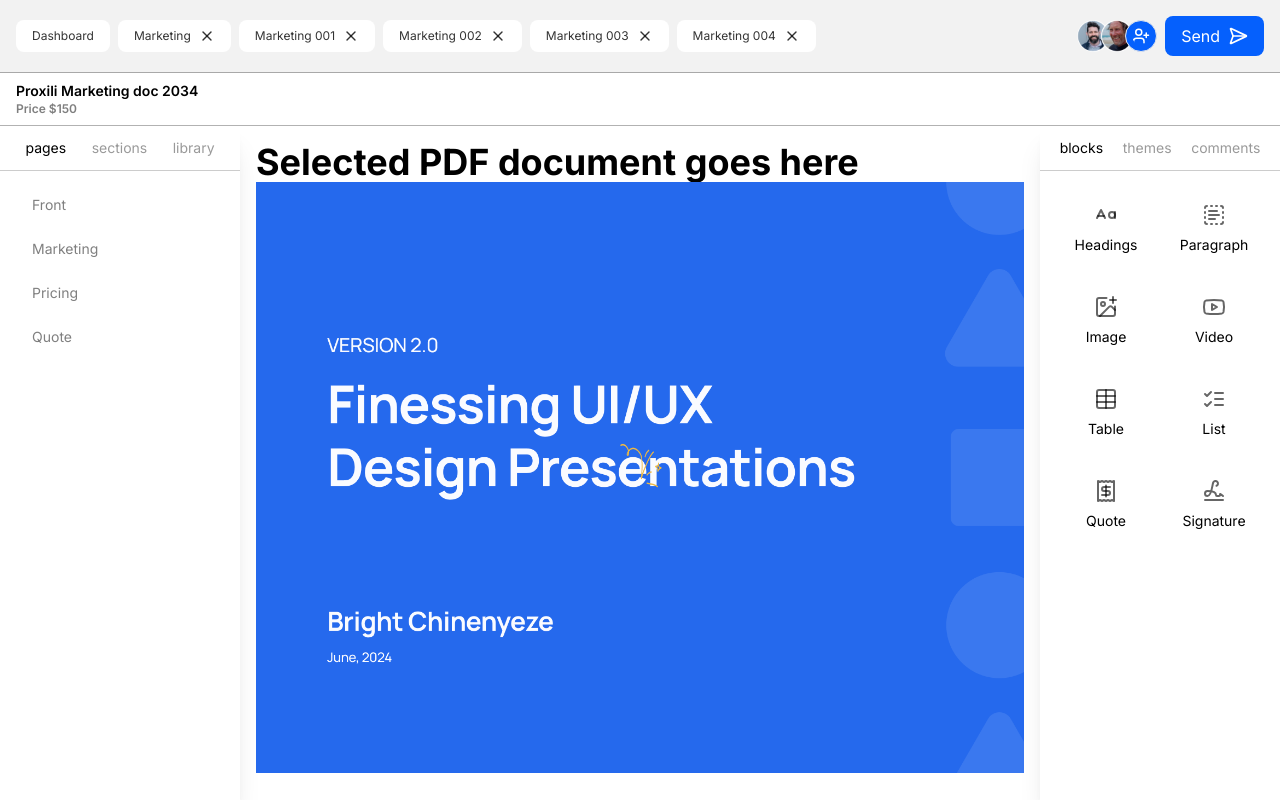
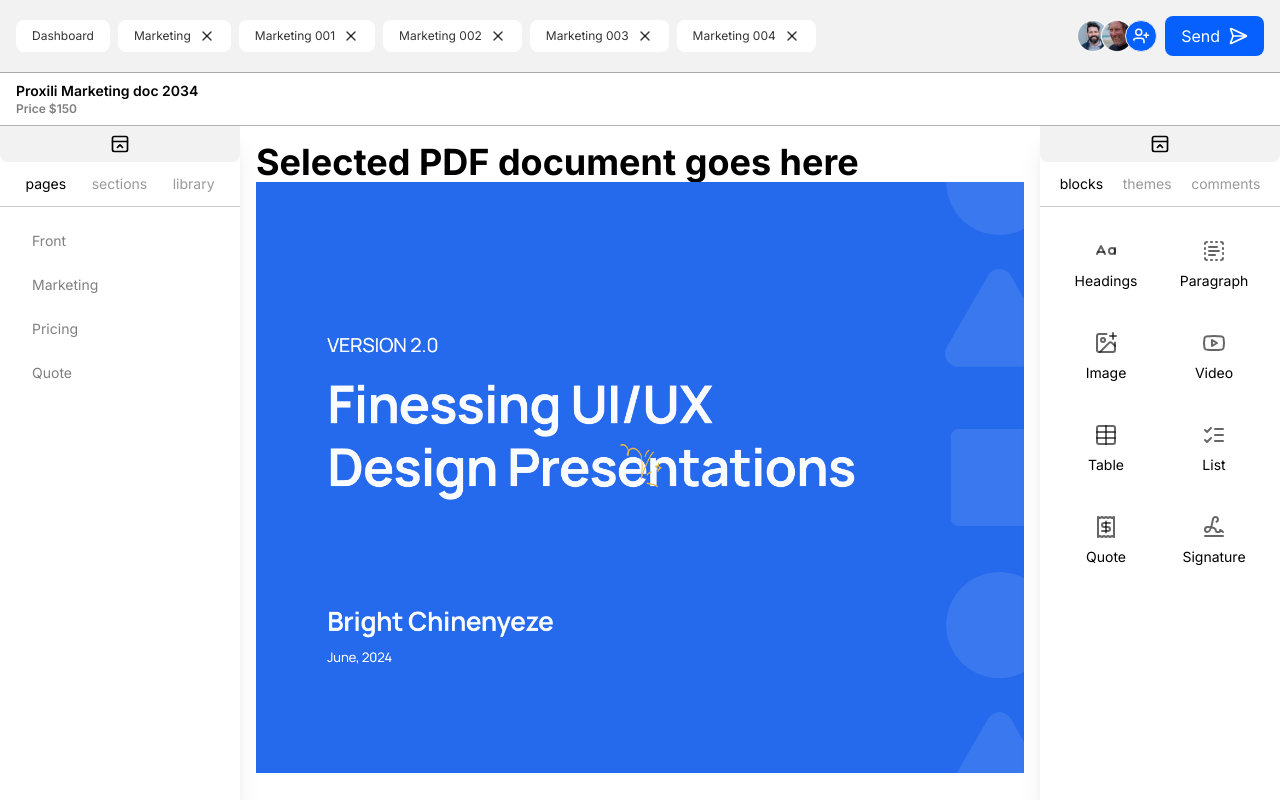
Before and after one commit to mshahid538/esign-mgt, a Next.js app: page /dashboard/editor in a window 1280 px wide. Built offline with nearby package versions, Linux system fonts and the light colour scheme.

Commit message:
faet: added panels toggle

```diff
--- a/src/app/dashboard/editor/page.jsx
+++ b/src/app/dashboard/editor/page.jsx
@@ -1,21 +1,9 @@
-import EditorLeftPanel from "@/components/layouts/editorLeftPanel";
-import EditorRightPanel from "@/components/layouts/editorRightPanel";
-import EditorTopPanel from "@/components/layouts/editorTopPanel";
-import pdfSampleImage from "@/../public/images/pdf-example.png";
-import Image from "next/image";
+import Editor from "@/components/layouts/editor";
 
 export default function page() {
   return (
     <main className="flex flex-col h-full overflow-hidden">
-      <EditorTopPanel />
-      <div className="flex flex-1 h-full overflow-auto">
-        <EditorLeftPanel />
-        <div className="flex-1 p-4 overflow-scroll">
-          <h3>Selected PDF document goes here</h3>
-          <Image src={pdfSampleImage} alt="" />
-        </div>
-        <EditorRightPanel />
-      </div>
+      <Editor />
     </main>
   );
 }
--- a/src/app/globals.css
+++ b/src/app/globals.css
@@ -7,22 +7,22 @@
     @apply no-underline relative after:w-full after:h-[3px] after:scale-x-110 after:border-white after:border-[1px] after:bg-red-400 after:content-[''] after:absolute after:top-1/2 after:-translate-y-1/2 after:left-0 after:-rotate-12;
   }
   h1 {
-    @apply font-bold text-4xl md:text-5xl lg:text-6xl 2xl:text-7xl;
+    @apply text-4xl font-bold md:text-5xl lg:text-6xl 2xl:text-7xl;
   }
   h2 {
-    @apply font-bold text-3xl md:text-4xl lg:text-5xl 2xl:text-6xl;
+    @apply text-3xl font-bold md:text-4xl lg:text-5xl 2xl:text-6xl;
   }
   h3 {
-    @apply font-bold text-2xl md:text-3xl lg:text-4xl 2xl:text-5xl;
+    @apply text-2xl font-bold md:text-3xl lg:text-4xl 2xl:text-5xl;
   }
   h4 {
-    @apply font-bold text-xl md:text-2xl lg:text-3xl 2xl:text-4xl;
+    @apply text-xl font-bold md:text-2xl lg:text-3xl 2xl:text-4xl;
   }
   h5 {
-    @apply font-bold text-lg md:text-xl lg:text-2xl 2xl:text-3xl;
+    @apply text-lg font-bold md:text-xl lg:text-2xl 2xl:text-3xl;
   }
   h6 {
-    @apply font-bold text-base md:text-lg lg:text-xl xl:text-2xl;
+    @apply text-base font-bold md:text-lg lg:text-xl xl:text-2xl;
   }
   p {
     @apply text-base lg:text-lg 2xl:text-xl;
@@ -116,30 +116,30 @@
 @layer components {
   input,
   select {
-    @apply rounded-lg w-full p-2 px-4 bg-light text-dark/80 accent-primary;
+    @apply w-full rounded-lg bg-light p-2 px-4 text-dark/80 accent-primary;
   }
   .btn {
-    @apply whitespace-nowrap select-none cursor-pointer transition-transform hover:scale-105 disabled:hover:scale-100 disabled:bg-dark/50 disabled:cursor-not-allowed rounded-lg p-2 px-4 disabled:text-light;
+    @apply inline-block cursor-pointer select-none whitespace-nowrap rounded-lg p-2 px-4 transition-transform hover:scale-105 disabled:cursor-not-allowed disabled:bg-dark/50 disabled:text-light disabled:hover:scale-100;
   }
   .btn-p {
-    @apply btn bg-dark/5 hover:bg-primary text-dark/80 hover:text-white;
+    @apply btn bg-dark/5 text-dark/80 hover:bg-primary hover:text-white;
   }
   .btn-p-light {
-    @apply btn hover:bg-primary/5  bg-transparent text-dark/50 hover:text-primary;
+    @apply btn bg-transparent text-dark/50 hover:bg-primary/5 hover:text-primary;
   }
   .btn-s {
-    @apply btn bg-dark/5 hover:bg-secondary text-dark/80 hover:text-white;
+    @apply btn bg-dark/5 text-dark/80 hover:bg-secondary hover:text-white;
   }
   .btn-light {
     @apply btn bg-light text-dark/80;
   }
   .link {
-    @apply hover:text-primary w-fit;
+    @apply w-fit hover:text-primary;
   }
   .icon-sm {
-    @apply select-none w-4 h-4 my-auto;
+    @apply my-auto h-4 w-4 select-none;
   }
   .icon {
-    @apply select-none w-5 h-5 my-auto;
+    @apply my-auto h-5 w-5 select-none;
   }
 }
--- /dev/null
+++ b/src/components/layouts/editor.jsx
@@ -0,0 +1,21 @@
+import EditorLeftPanel from "@/components/layouts/editorLeftPanel";
+import EditorRightPanel from "@/components/layouts/editorRightPanel";
+import EditorTopPanel from "@/components/layouts/editorTopPanel";
+import pdfSampleImage from "@/../public/images/pdf-example.png";
+import Image from "next/image";
+
+export default function Editor() {
+  return (
+    <>
+      <EditorTopPanel />
+      <div className="relative flex flex-1 h-full overflow-auto">
+        <EditorLeftPanel />
+        <div className="flex-1 p-4 overflow-scroll">
+          <h3>Selected PDF document goes here</h3>
+          <Image className="w-full" src={pdfSampleImage} alt="" />
+        </div>
+        <EditorRightPanel />
+      </div>
+    </>
+  );
+}
--- a/src/components/layouts/editorLeftPanel.jsx
+++ b/src/components/layouts/editorLeftPanel.jsx
@@ -1,10 +1,12 @@
 "use client";
 
-import { SearchIcon, UploadIcon } from "lucide-react";
+import { PanelTopCloseIcon, PanelTopOpenIcon, SearchIcon, UploadIcon } from "lucide-react";
 import Image from "next/image";
 import { useState } from "react";
 
 export default function EditorLeftPanel() {
+  const [panelIsOpen, setPanelIsOpen] = useState(true);
+
   const tabs = [
     { name: "pages", component: PagesComponent },
     { name: "sections", component: SectionsComponent },
@@ -14,9 +16,31 @@ export default function EditorLeftPanel() {
   const [selectedTab, setSelectedTab] = useState(tabs[0].name);
   const tab = tabs.find((tab) => tab.name === selectedTab);
 
+  const togglePanel = () => {
+    setPanelIsOpen((prev) => !prev);
+  };
+
   return (
-    <aside className="w-60 h-full overflow-scroll shadow-xl">
-      <nav className="sticky z-50 top-0 flex justify-evenly border-b-[1.5px] bg-light border-dark/20">
+    <aside
+      className={`${
+        panelIsOpen ? "h-full shadow-xl" : "absolute h-9 z-50 overflow-hidden"
+      } w-60 2xl:w-72 overflow-scroll`}
+    >
+      <div className="overflow-hidden rounded-b-lg bg-light">
+        <button
+          onClick={togglePanel}
+          className="group flex w-full items-center justify-center bg-dark/5 p-2 hover:bg-dark/10"
+        >
+          {panelIsOpen ? (
+            <PanelTopCloseIcon className="icon transition-transform group-hover:scale-110" />
+          ) : (
+            <PanelTopOpenIcon className="icon transition-transform group-hover:scale-110" />
+          )}
+        </button>
+      </div>
+      {panelIsOpen ? (
+        <>
+          <nav className="sticky top-0 z-50 flex justify-evenly border-b-[1.5px] border-dark/20 bg-light">
             {tabs.map((tab, i) => (
               <span
                 className={`relative cursor-pointer group hover:scale-110 transition-all py-3 select-none text-sm ${
@@ -29,7 +53,9 @@ export default function EditorLeftPanel() {
               </span>
             ))}
           </nav>
-      {<tab.component />}
+          <tab.component />
+        </>
+      ) : null}
     </aside>
   );
 }
@@ -39,7 +65,7 @@ const PagesComponent = () => {
 
   return (
     <section className="p-xs">
-      <nav className="flex flex-col gap-xs">
+      <nav className="gap-xs flex flex-col">
         {pages.map((page, i) => (
           <button className="btn-p-light text-start text-sm" key={i}>
             {page}
@@ -59,22 +85,22 @@ const SectionsComponent = () => {
   ];
 
   return (
-    <section className="flex flex-col gap-sm p-xs">
+    <section className="gap-sm p-xs flex flex-col">
       <search className="relative flex items-center gap-2 rounded-lg">
-        <SearchIcon className="absolute ml-2.5 icon-sm" />
-        <input placeholder="Search" className="text-sm border border-dark pl-9" />
+        <SearchIcon className="icon-sm absolute ml-2.5" />
+        <input placeholder="Search" className="border border-dark pl-9 text-sm" />
       </search>
-      <div className="flex flex-col gap-xs">
+      <div className="gap-xs flex flex-col">
         {sections.map((section, i) => (
           <div
-            className="relative group flex justify-center items-center w-full h-60 rounded-lg overflow-hidden border border-dark cursor-pointer"
+            className="group relative flex h-60 w-full cursor-pointer items-center justify-center overflow-hidden rounded-lg border border-dark"
             key={i}
           >
-            <p className="absolute z-30 opacity-0 group-hover:opacity-100 transition-opacity bg-dark/60 text-light text-sm rounded-lg p-2">
+            <p className="absolute z-30 rounded-lg bg-dark/60 p-2 text-sm text-light opacity-0 transition-opacity group-hover:opacity-100">
               {section.name}
             </p>
             <Image
-              className="w-full h-full object-cover group-hover:scale-105 transition-transform"
+              className="h-full w-full object-cover transition-transform group-hover:scale-105"
               src={"/images/sections/" + section.image}
               width={600}
               height={600}
@@ -91,15 +117,15 @@ const LibraryComponent = () => {
   const images = ["library-1.png", "library-2.png", "library-3.png"];
 
   return (
-    <section className="flex flex-col gap-sm p-xs">
-      <button className="flex justify-center gap-xs py-2 w-full text-sm hover:scale-105 transition-all hover:bg-primary/5 rounded-lg border-[1.5px] border-primary text-primary">
+    <section className="gap-sm p-xs flex flex-col">
+      <button className="gap-xs flex w-full justify-center rounded-lg border-[1.5px] border-primary py-2 text-sm text-primary transition-all hover:scale-105 hover:bg-primary/5">
         Upload
         <UploadIcon className="icon-sm" />
       </button>
       {images.map((image, i) => (
-        <div className="w-full h-52 rounded-lg overflow-hidden cursor-pointer" key={i}>
+        <div className="h-52 w-full cursor-pointer overflow-hidden rounded-lg" key={i}>
           <Image
-            className="hover:scale-105 transition-transform w-full h-full object-cover"
+            className="h-full w-full object-cover transition-transform hover:scale-105"
             src={"/images/library/" + image}
             width={600}
             height={600}
--- a/src/components/layouts/editorRightPanel.jsx
+++ b/src/components/layouts/editorRightPanel.jsx
@@ -4,6 +4,8 @@ import {
   CaseSensitiveIcon,
   ImagePlusIcon,
   ListChecksIcon,
+  PanelTopCloseIcon,
+  PanelTopOpenIcon,
   ReceiptIcon,
   SignatureIcon,
   TableIcon,
@@ -14,6 +16,8 @@ import Image from "next/image";
 import { useState } from "react";
 
 export default function EditorRightPanel() {
+  const [panelIsOpen, setPanelIsOpen] = useState(true);
+
   const tabs = [
     { name: "blocks", component: BlocksComponent },
     { name: "themes", component: ThemesComponent },
@@ -23,9 +27,33 @@ export default function EditorRightPanel() {
   const [selectedTab, setSelectedTab] = useState(tabs[0].name);
   const tab = tabs.find((tab) => tab.name === selectedTab);
 
+  const togglePanel = () => {
+    setPanelIsOpen((prev) => !prev);
+  };
+
+  console.log(panelIsOpen);
+
   return (
-    <aside className="w-60 h-full overflow-scroll shadow-xl">
-      <nav className="sticky z-50 top-0 flex justify-evenly border-b-[1.5px] bg-light border-dark/20">
+    <aside
+      className={`${
+        panelIsOpen ? "h-full shadow-xl" : "absolute right-0 h-9 z-50 overflow-hidden"
+      } w-60 2xl:w-72 overflow-scroll`}
+    >
+      <div className="overflow-hidden rounded-b-lg bg-light">
+        <button
+          onClick={togglePanel}
+          className="group flex w-full items-center justify-center bg-dark/5 p-2 hover:bg-dark/10"
+        >
+          {panelIsOpen ? (
+            <PanelTopCloseIcon className="icon transition-transform group-hover:scale-110" />
+          ) : (
+            <PanelTopOpenIcon className="icon transition-transform group-hover:scale-110" />
+          )}
+        </button>
+      </div>
+      {panelIsOpen ? (
+        <>
+          <nav className="sticky top-0 z-50 flex justify-evenly border-b-[1.5px] border-dark/20 bg-light">
             {tabs.map((tab, i) => (
               <span
                 className={`relative cursor-pointer group hover:scale-110 transition-all py-3 select-none text-sm ${
@@ -38,7 +66,9 @@ export default function EditorRightPanel() {
               </span>
             ))}
           </nav>
-      {<tab.component />}
+          <tab.component />
+        </>
+      ) : null}
     </aside>
   );
 }
@@ -57,13 +87,13 @@ const BlocksComponent = () => {
 
   return (
     <section className="p-xs">
-      <nav className="grid grid-cols-2 gap-xs">
+      <nav className="gap-xs grid grid-cols-2">
         {blocks.map((block, i) => (
           <div
-            className="flex flex-col justify-center items-center gap-xs text-sm p-xs cursor-grab rounded-lg hover:scale-105 transition-all hover:bg-primary/5 select-none"
+            className="gap-xs p-xs flex cursor-grab select-none flex-col items-center justify-center rounded-lg text-sm transition-all hover:scale-105 hover:bg-primary/5"
             key={i}
           >
-            <block.icon className="w-6 h-6 text-dark/60" />
+            <block.icon className="h-6 w-6 text-dark/60" />
             <p className="text-sm">{block.name}</p>
           </div>
         ))}
@@ -73,13 +103,29 @@ const BlocksComponent = () => {
 };
 
 const ThemesComponent = () => {
-  const themes = [];
+  const themes = [
+    {
+      name: "",
+      typography: {
+        headings: { font: "inter", style: "regular", size: 16 },
+        text: { font: "inter", style: "regular", size: 16 },
+        buttons: { font: "inter", style: "regular", size: 16 },
+        links: { font: "inter", style: "regular", size: 16 },
+        captions: { font: "inter", style: "regular", size: 16 },
+      },
+      colors: [],
+    },
+  ];
 
   return (
-    <section className="flex flex-col gap-sm p-xs">
-      <div className="flex flex-col gap-xs"></div>
+    <section className="gap-sm p-xs flex flex-col">
+      <div className="gap-xs flex flex-col"></div>
     </section>
   );
+};
+
+const Theme = ({ theme }) => {
+  return <div>{theme.name}</div>;
 };
 
 const CommentsComponent = () => {
@@ -100,10 +146,10 @@ const CommentsComponent = () => {
   ];
 
   return (
-    <section className="flex flex-col gap-sm p-xs">
+    <section className="gap-sm p-xs flex flex-col">
       {comments.map((comment, i) => (
-        <div className="flex flex-col gap-xs pb-3 border-b border-dark/40" key={i}>
-          <span className="flex gap-xs">
+        <div className="gap-xs flex flex-col border-b border-dark/40 pb-3" key={i}>
+          <span className="gap-xs flex">
             <Image src={comment.user.img} className="w-6" width={100} height={100} alt="" />
             <p className="text-sm text-dark/60">{comment.user.name}</p>
           </span>
```
Lines whose indentation alone changed are shown as unchanged.
